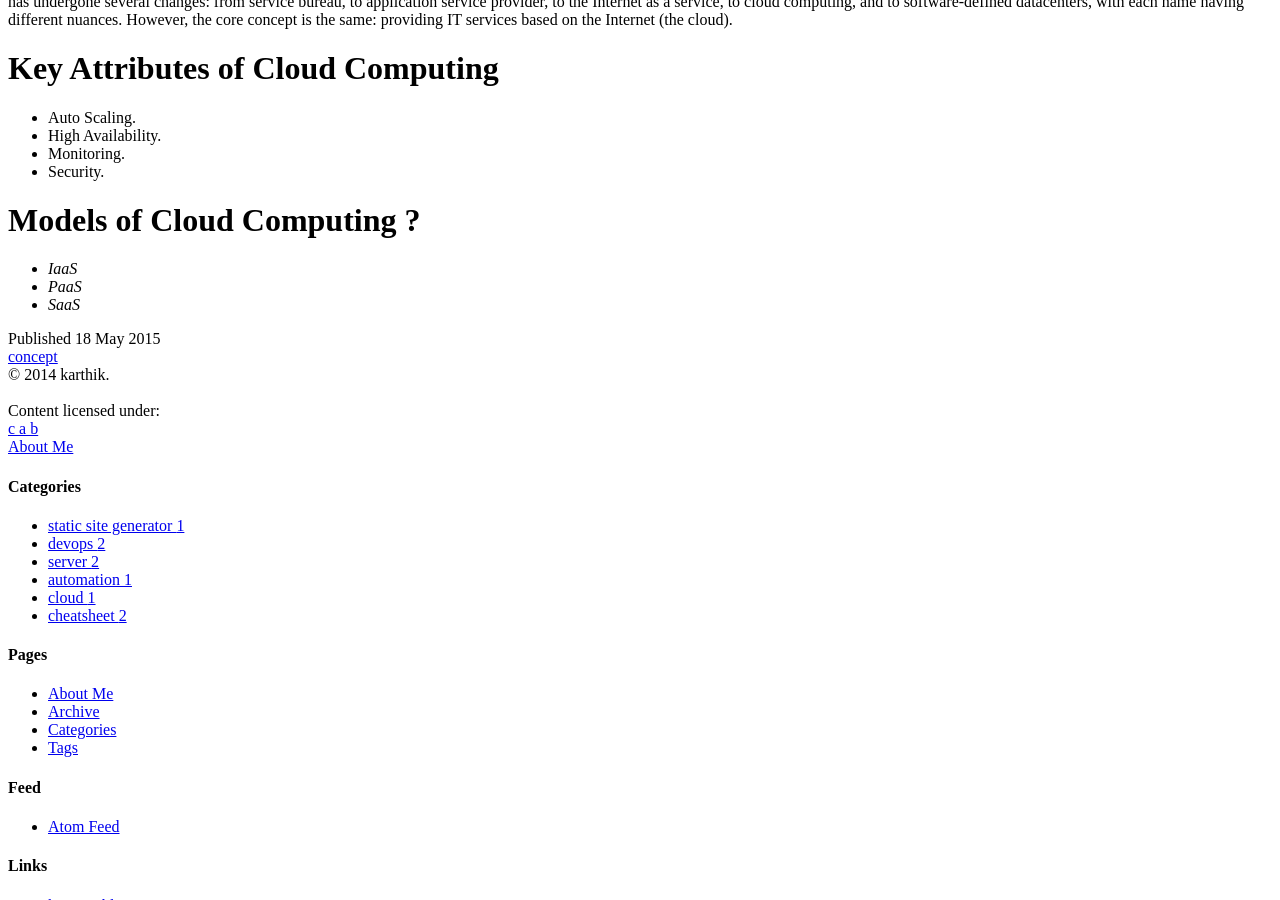
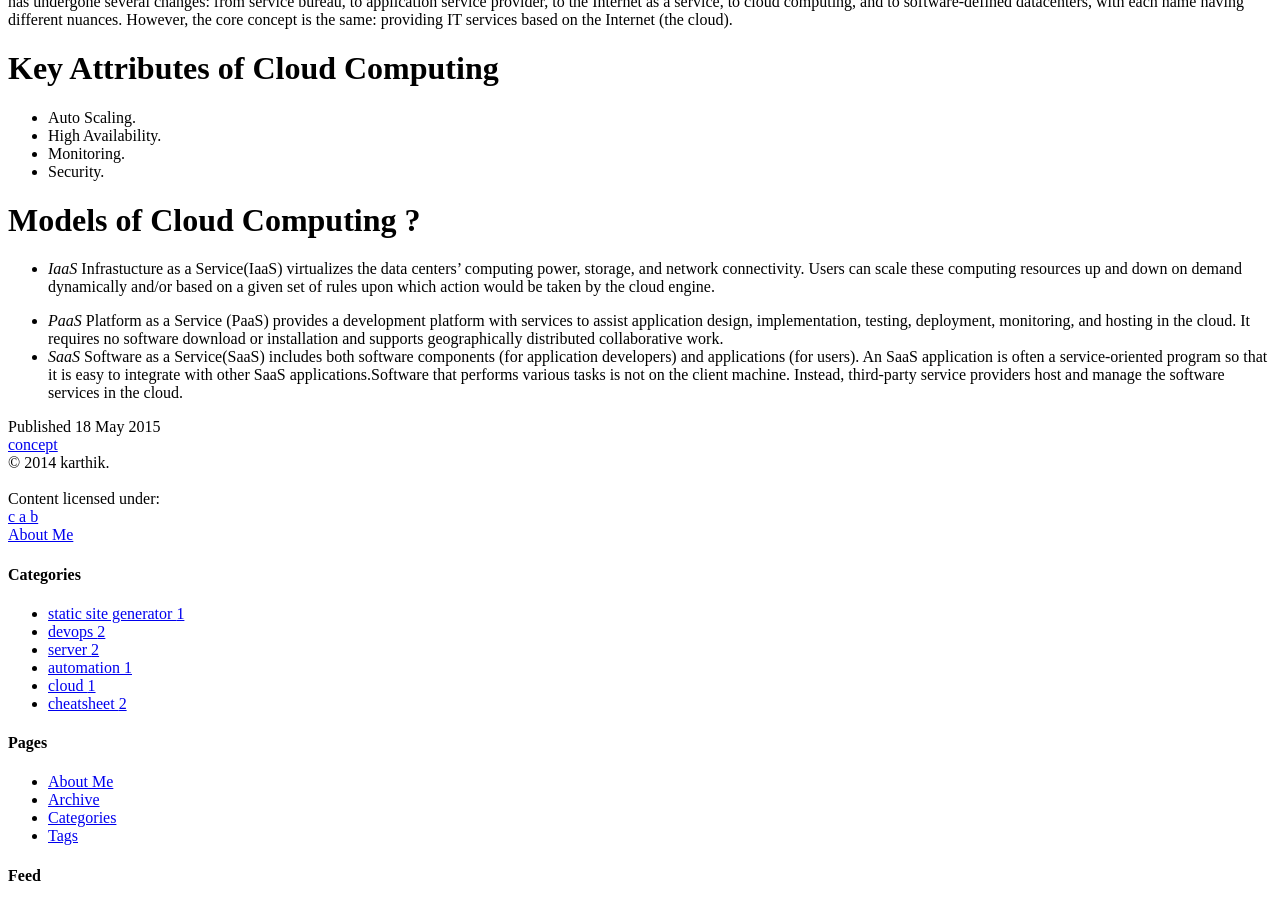
Before and after one commit to karpra/karpra.github.io, a Jekyll site: the page built from _posts/2015-5-18-Introduction to cloud computing.md, in a window 1280 px wide and 900 px high, scrolled down 476 px. Built offline with Jekyll 4.4.1, drawn with Linux system fonts in a browser that asks for light colours; nearby versions of some CDN libraries; library files that are not in the unit come from our copies.

Commit message:
Update 2015-5-18-Introduction to cloud computing.md

```diff
--- a/_posts/2015-5-18-Introduction to cloud computing.md
+++ b/_posts/2015-5-18-Introduction to cloud computing.md
@@ -18,5 +18,9 @@ The concept of cloud computing has existed for 50 years, since the beginning of
 
 # Models of Cloud Computing ?
 + *IaaS*
+Infrastucture as a Service(IaaS) virtualizes the data centers’ computing power, storage, and network connectivity. Users can scale these computing resources up and down on demand dynamically and/or based on a given set of rules upon which action would be taken by the cloud engine.
+
 + *PaaS*
+Platform as a Service (PaaS) provides a development platform with services to assist application design, implementation, testing, deploy­ment, monitoring, and hosting in the cloud. It requires no software download or installation and supports geographi­cally distributed collaborative work.
 + *SaaS*
+ Software as a Service(SaaS) includes both software components (for application developers) and applications (for users). An SaaS application is often a service-oriented program so that it is easy to integrate with other SaaS applications.Software that performs various tasks is not on the client machine. Instead, third-party service providers host and manage the software services in the cloud.
```
